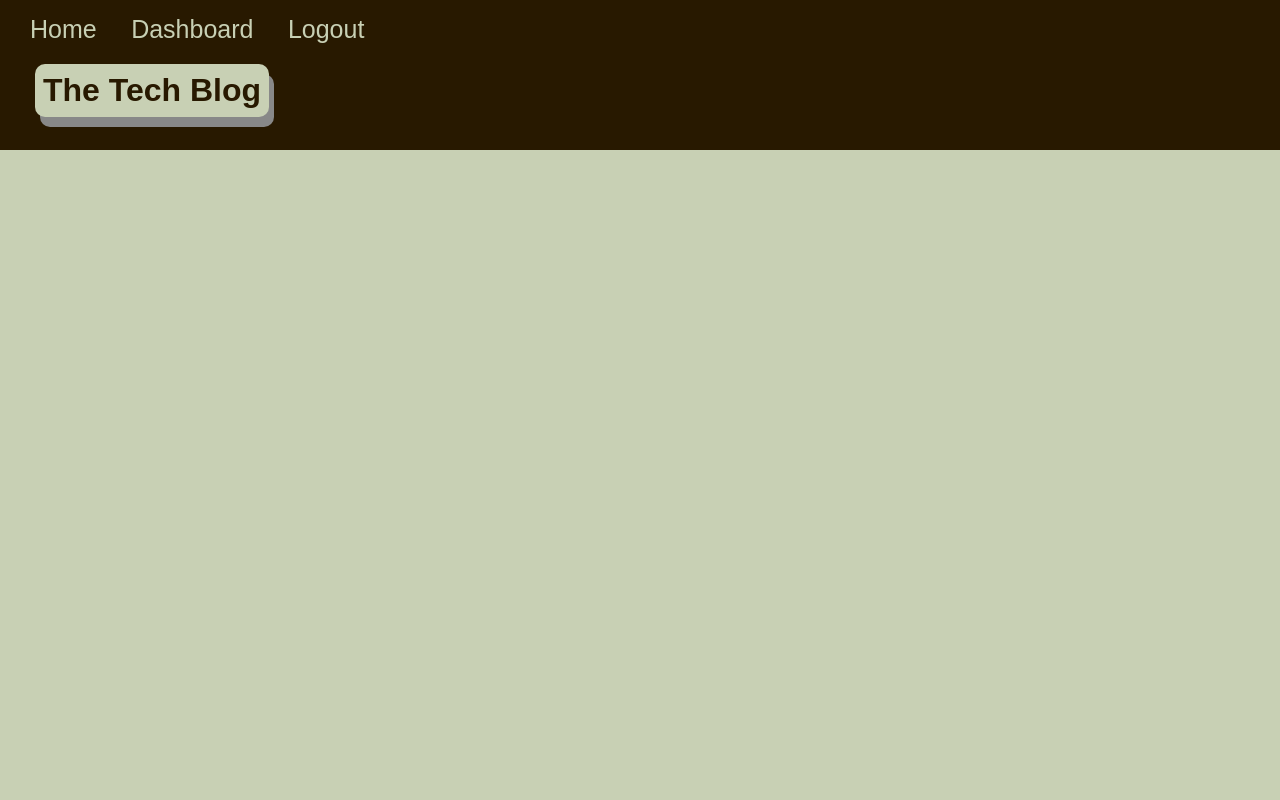
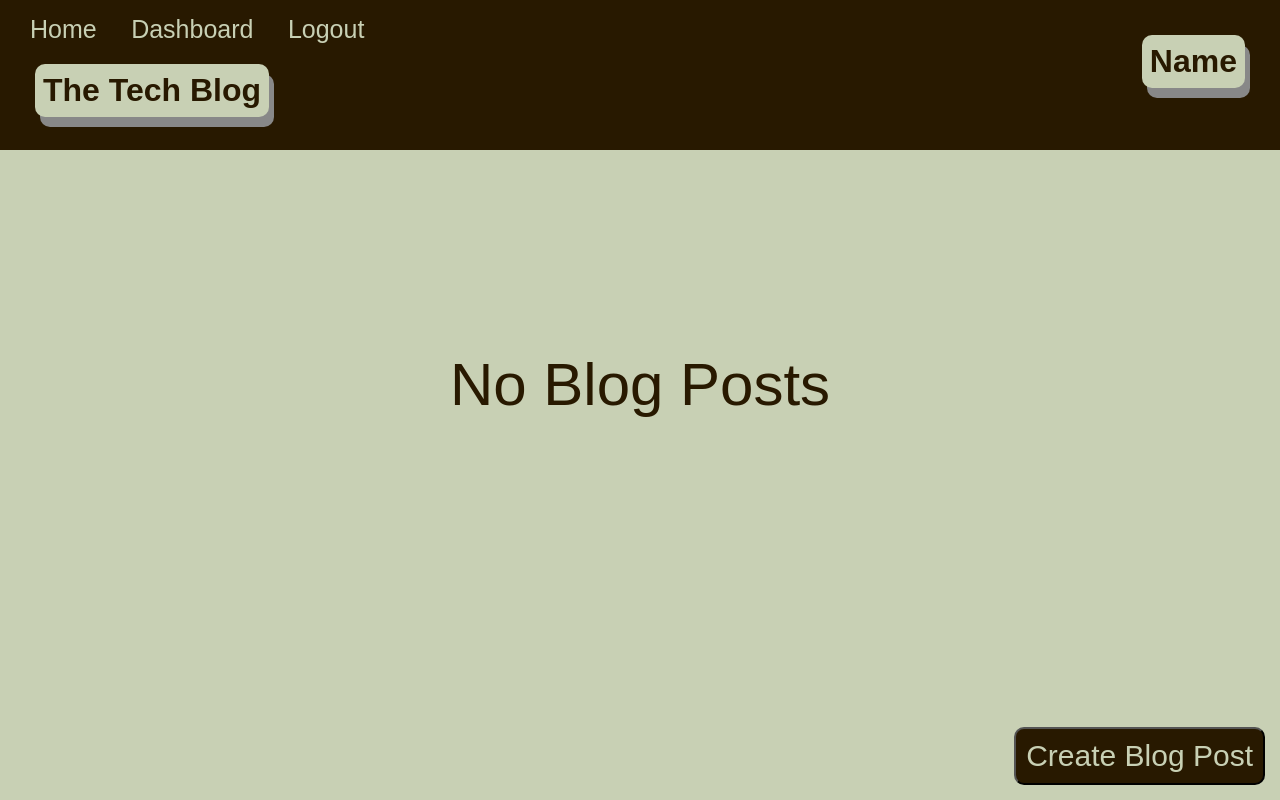
Before and after one commit to Connor812/MVC-Tech-Blog, a Node server app: page / in a window 1280 px wide. Run offline with Node 20, Linux system fonts and the light colour scheme; a user stored in the database is signed in; data that the repository does not hold is empty; some libraries are stand-ins or nearby versions.

Commit message:
added a create a blogpost router, handlebars and javascript file

```diff
--- a/controllers/api/user-routes.js
+++ b/controllers/api/user-routes.js
@@ -9,7 +9,6 @@ router.post('/', async (req, res) => {
       email: req.body.email,
       password: req.body.password,
     });
-
 
     req.session.save(() => {
       req.session.loggedIn = true;
--- a/controllers/home-routes.js
+++ b/controllers/home-routes.js
@@ -16,12 +16,22 @@ router.get('/', async (req, res) => {
         const blogPosts = blogPostData.map((blogpost) =>
             blogpost.get({ plain: true })
         );
+
+        if (blogPosts.length == 0) {
+            res.render('no-blogposts', {
+                loggedIn: req.session.loggedIn,
+                offCreateBlogPost: true
+            });
+            return;
+        }
+
+        console.log(blogPosts);
         res.render('homepage', {
             blogPosts,
-            loggedIn: req.session.loggedIn
+            loggedIn: req.session.loggedIn,
+            offCreateBlogPost: true
         });
 
-        // res.status(200).json(blogPostData);
     } catch (err) {
         res.status(500).json(err)
     }
--- a/controllers/index.js
+++ b/controllers/index.js
@@ -4,11 +4,13 @@ const homeRoutes = require('./home-routes');
 const loginRoutes = require('./login-routes');
 const dashboardRoutes = require('./dashboard-routes');
 const signupRoutes = require('./signup-routes');
+const createBlogpostRoutes = require('./create-blogpost');
 
 router.use('/api', apiRoutes);
 router.use('/login', loginRoutes);
 router.use('/dashboard', dashboardRoutes);
 router.use('/signup', signupRoutes);
+router.use('/create_blogpost', createBlogpostRoutes);
 router.use('/', homeRoutes);
 
 module.exports = router;
--- a/public/css/style.css
+++ b/public/css/style.css
@@ -11,12 +11,15 @@
 
 body {
   background-color: var(--cream);
+  height: 100vh;
 }
 
 nav {
   height: 120px;
   padding: 15px;
   background-color: var(--brown);
+  display: flex;
+  justify-content: space-between;
 }
 
 nav h1 {
@@ -107,7 +110,7 @@ label {
   font-size: 20px;
 }
 
-.signup-btn {
+.signup-btn, .create-blogpost-btn{
   margin: 10px 0px 10px 0px;
   padding: 10px;
   border-radius: 10px;
@@ -122,3 +125,26 @@ label {
   font-size: 20px;
   color: var(--brown);
 }
+
+#create-blogpost {
+  position: fixed;
+  bottom: 0;
+  right: 0;
+  font-size: 30px;
+  margin: 15px;
+  padding: 10px;
+  border-radius: 10px;
+  background-color: var(--brown);
+  color: var(--cream);
+}
+
+#no-blogposts {
+  color: var(--brown);
+  font-size: 60px;
+  text-align: center;
+  margin-top: 200px;
+}
+
+#blogpost-textarea {
+  resize: none;
+}
--- a/views/layouts/main.handlebars
+++ b/views/layouts/main.handlebars
@@ -12,6 +12,7 @@
 
 <body>
   <nav>
+    <div>
       <a href="/">Home</a>
       <a href="/dashboard">Dashboard</a>
       {{#if loggedIn}}
@@ -20,9 +21,20 @@
       <a href="/login">Login</a>
       {{/if}}
       <h1>The Tech Blog</h1>
+    </div>
+    <div>
+      {{#if loggedIn}}
+      <h1>Name</h1>
+      {{/if}}
+    </div>
   </nav>
   {{{body}}}
 
+  {{#if loggedIn}}
+  {{#if offCreateBlogPost}}
+  <a href="/create_blogpost"><button id="create-blogpost">Create Blog Post</button></a>
+  {{/if}}
+  {{/if}}
   {{#if loggedIn}}
   <script src="/js/logout.js"></script>
   {{/if}}
--- /dev/null
+++ b/views/no-blogposts.handlebars
@@ -0,0 +1,3 @@
+<div id="no-blogposts">
+    No Blog Posts
+</div>
```
Also changed, not shown: controllers/create-blogpost.js (added, +9 -0 lines), controllers/dashboard-routes.js (+23 -0 lines), views/create-blogpost.handlebars (added, +15 -0 lines), public/js/create-blogpost.js (added), views/dashboard.handlebars (added). Lines whose indentation alone changed are shown as unchanged.
